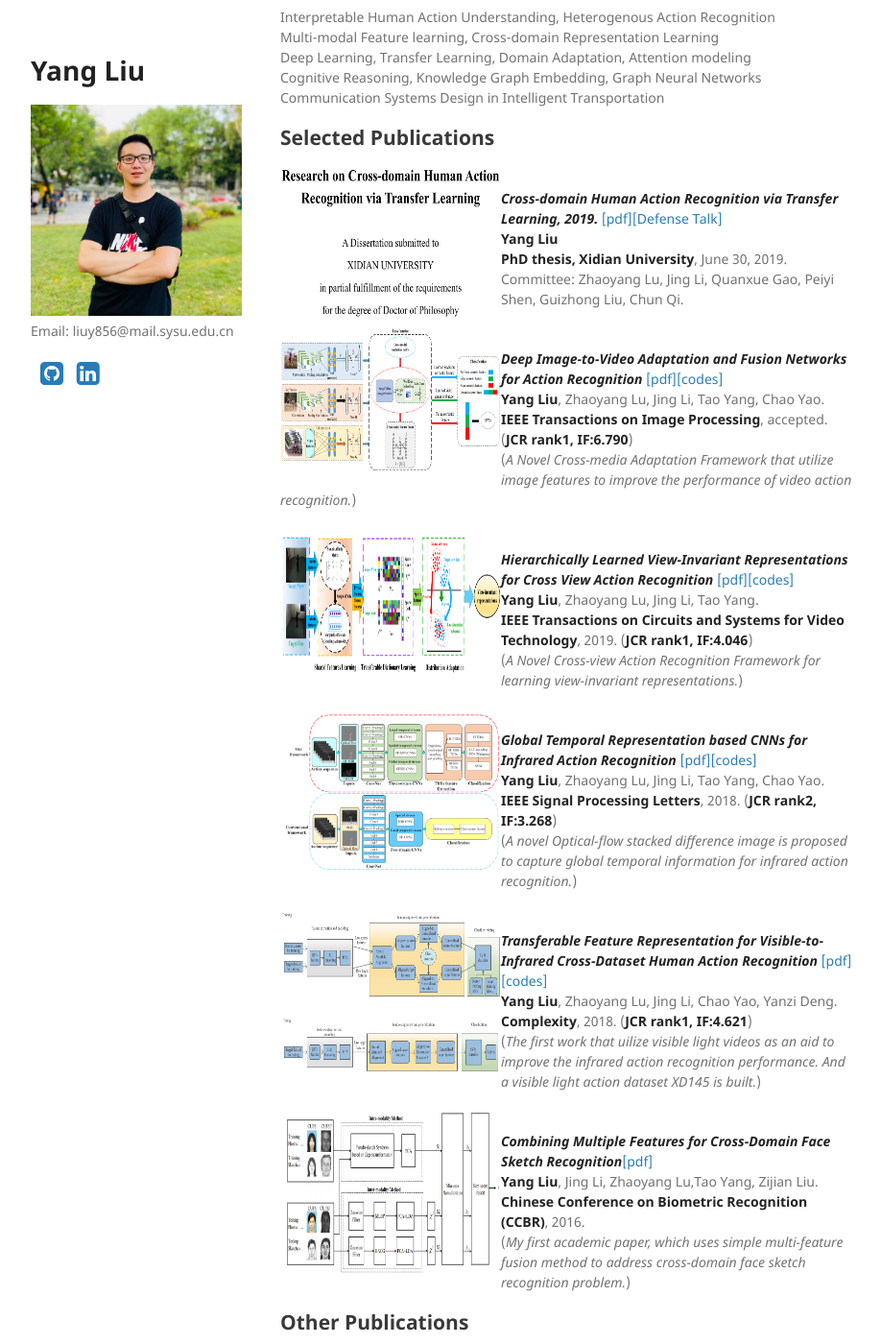
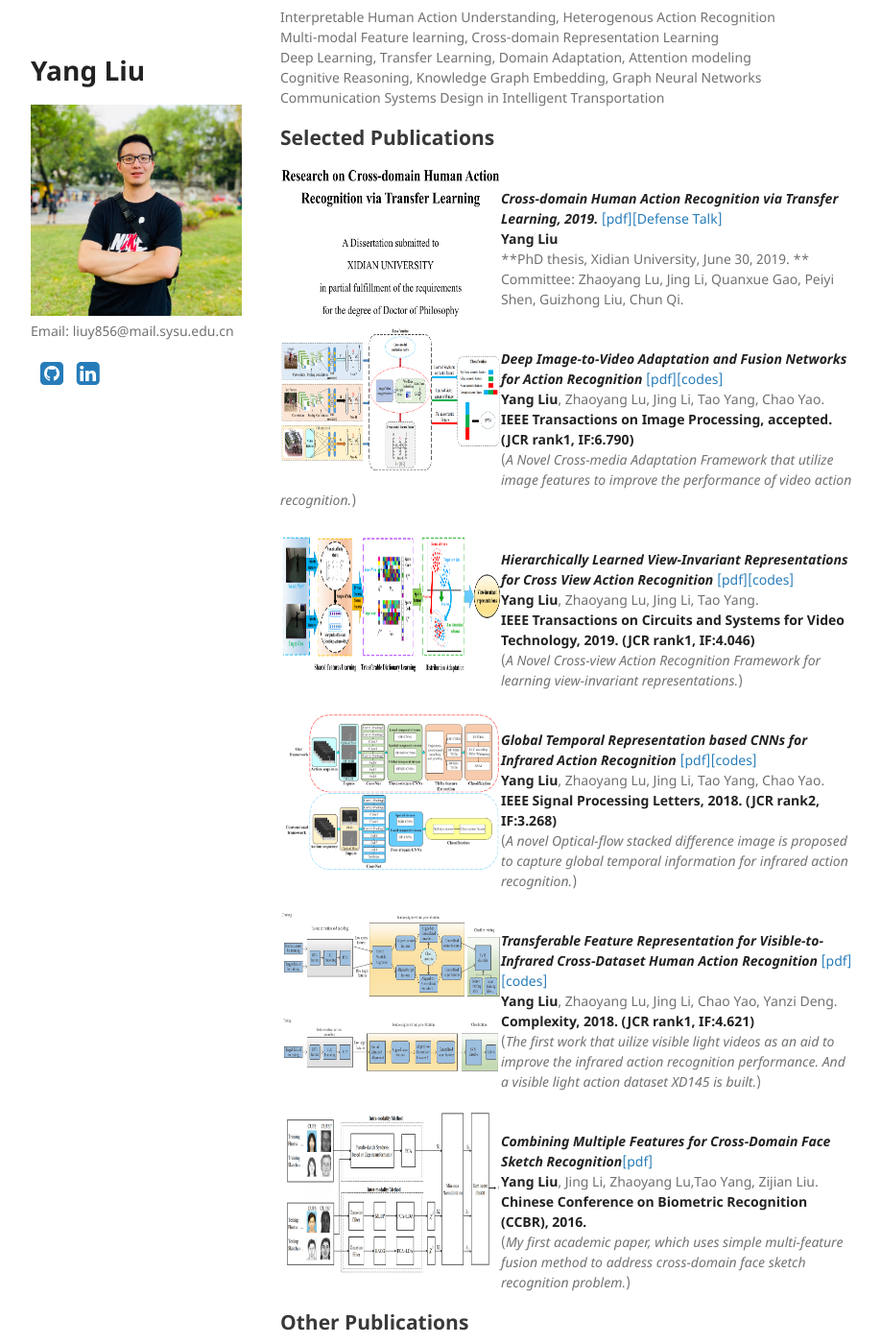
Before and after one commit to YangLiu9208/home, a Jekyll site: the page built from index.md, in a window 1280 px wide and 1400 px high, scrolled down 640 px. Shown: the whole window at 96% size, without its empty margins (178-1096 px from the left). Built offline with Jekyll 4.4.1, drawn with Linux system fonts in a browser that asks for light colours; a style sheet for code colours, icons or effects is not loaded; some of the changed text lies outside the part shown.

```diff
--- a/index.md
+++ b/index.md
@@ -35,7 +35,7 @@ Communication Systems Design in Intelligent Transportation
 </div>
 ***Cross-domain Human Action Recognition via Transfer Learning, 2019.*** [[pdf]]((https://yangliu9208.github.io/home/))[[Defense Talk]]((https://yangliu9208.github.io/home/))
 **Yang Liu**
-**PhD thesis, Xidian University**, June 30, 2019.
+**PhD thesis, Xidian University, June 30, 2019. **
 Committee: Zhaoyang Lu, Jing Li, Quanxue Gao, Peiyi Shen, Guizhong Liu, Chun Qi.
 
 <div align="left">
@@ -45,7 +45,7 @@ Committee: Zhaoyang Lu, Jing Li, Quanxue Gao, Peiyi Shen, Guizhong Liu, Chun Qi.
 </div>
 ***Deep Image-to-Video Adaptation and Fusion Networks for Action Recognition*** [[pdf]](https://arxiv.org/pdf/1911.10751.pdf)[[codes]](https://yangliu9208.github.io/DIVAFN/)
 **Yang Liu**, Zhaoyang Lu, Jing Li, Tao Yang, Chao Yao.
-**IEEE Transactions on Image Processing**, accepted. (**JCR rank1, IF:6.790**)
+**IEEE Transactions on Image Processing, accepted. (JCR rank1, IF:6.790)**
 (*A Novel Cross-media Adaptation Framework that utilize image features to improve the performance of video action recognition.*)
 
 <div align="left">
@@ -55,7 +55,7 @@ Committee: Zhaoyang Lu, Jing Li, Quanxue Gao, Peiyi Shen, Guizhong Liu, Chun Qi.
 </div>
 ***Hierarchically Learned View-Invariant Representations for Cross View Action Recognition*** [[pdf]](https://ieeexplore.ieee.org/document/8453034)[[codes]](https://yangliu9208.github.io/JSRDA/)
 **Yang Liu**, Zhaoyang Lu, Jing Li, Tao Yang.
-**IEEE Transactions on Circuits and Systems for Video Technology**, 2019. (**JCR rank1, IF:4.046**)
+**IEEE Transactions on Circuits and Systems for Video Technology, 2019. (JCR rank1, IF:4.046)**
 (*A Novel Cross-view Action Recognition Framework for learning view-invariant representations.*)
 
 
@@ -66,7 +66,7 @@ Committee: Zhaoyang Lu, Jing Li, Quanxue Gao, Peiyi Shen, Guizhong Liu, Chun Qi.
 </div>
 ***Global Temporal Representation based CNNs for Infrared Action Recognition*** [[pdf]](https://ieeexplore.ieee.org/document/8332532)[[codes]](https://yangliu9208.github.io/TSTDDs/)
 **Yang Liu**, Zhaoyang Lu, Jing Li, Tao Yang, Chao Yao.
-**IEEE Signal Processing Letters**, 2018.  (**JCR rank2, IF:3.268**)
+**IEEE Signal Processing Letters, 2018.  (JCR rank2, IF:3.268)**
 (*A novel Optical-flow stacked difference image is proposed to capture global temporal information for infrared action recognition.*)
 <div align="left">
           <a>
@@ -75,7 +75,7 @@ Committee: Zhaoyang Lu, Jing Li, Quanxue Gao, Peiyi Shen, Guizhong Liu, Chun Qi.
 </div>
 ***Transferable Feature Representation for Visible-to-Infrared Cross-Dataset Human Action Recognition*** [[pdf]](http://downloads.hindawi.com/journals/complexity/2018/5345241.pdf)[[codes]](https://yangliu9208.github.io/CDFAG/)
 **Yang Liu**, Zhaoyang Lu, Jing Li, Chao Yao, Yanzi Deng.
-**Complexity**, 2018. (**JCR rank1, IF:4.621**)
+**Complexity, 2018. (JCR rank1, IF:4.621)**
 (*The first work that uilize visible light videos as an aid to improve the infrared action recognition performance. And a visible light action dataset XD145 is built.*)
 
 <div align="left">
@@ -85,18 +85,18 @@ Committee: Zhaoyang Lu, Jing Li, Quanxue Gao, Peiyi Shen, Guizhong Liu, Chun Qi.
 </div>
 ***Combining Multiple Features for Cross-Domain Face Sketch Recognition***[[pdf]](https://link.springer.com/chapter/10.1007/978-3-319-46654-5_16)
 **Yang Liu**, Jing Li, Zhaoyang Lu,Tao Yang, Zijian Liu.
-**Chinese Conference on Biometric Recognition (CCBR)**, 2016.
+**Chinese Conference on Biometric Recognition (CCBR), 2016.**
 (*My first academic paper, which uses simple multi-feature fusion method to address cross-domain face sketch recognition problem.*)
 
 ## Other Publications
 
 A Geometric Segmentation Method for Traffic Scenes Using Super-Pixel Label Matching
 Jiangce Hu, Zhaoyang Lu, Jing Li, Yanzi Deng, **Yang Liu**.
-**Journal of Xi'an Jiaotong University**, 2018.
+**Journal of Xi'an Jiaotong University, 2018.**
 
 Road Scene Segmentation Using Hierarchical Graph-based Inference
 Yanzi Deng, Zhaoyang Lu, Jing Li, **Yang Liu.**
-**Journal of Xi'an Jiaotong University**, 2017.
+**Journal of Xi'an Jiaotong University, 2017.**
 
 ## Patents (in Chinese)
 [1] 卢朝阳，邓顺，李静，**刘阳**，许琼. "一种对装有车载监控终端的车辆监控系统及其方法". 国家发明专利CN106600951B
```
